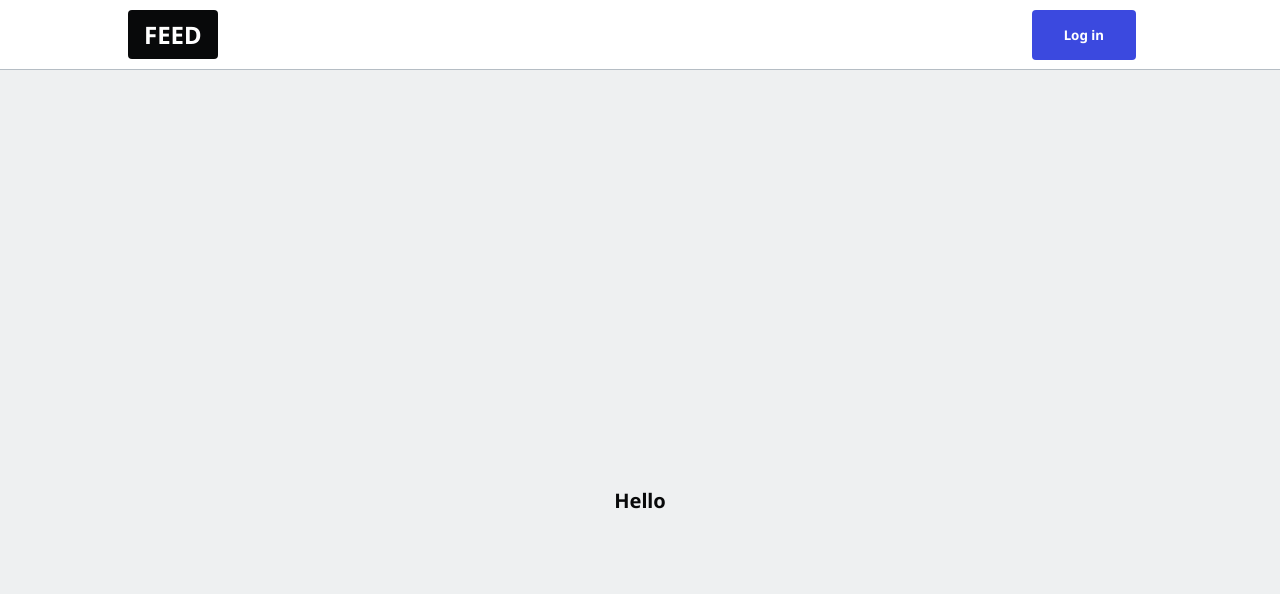
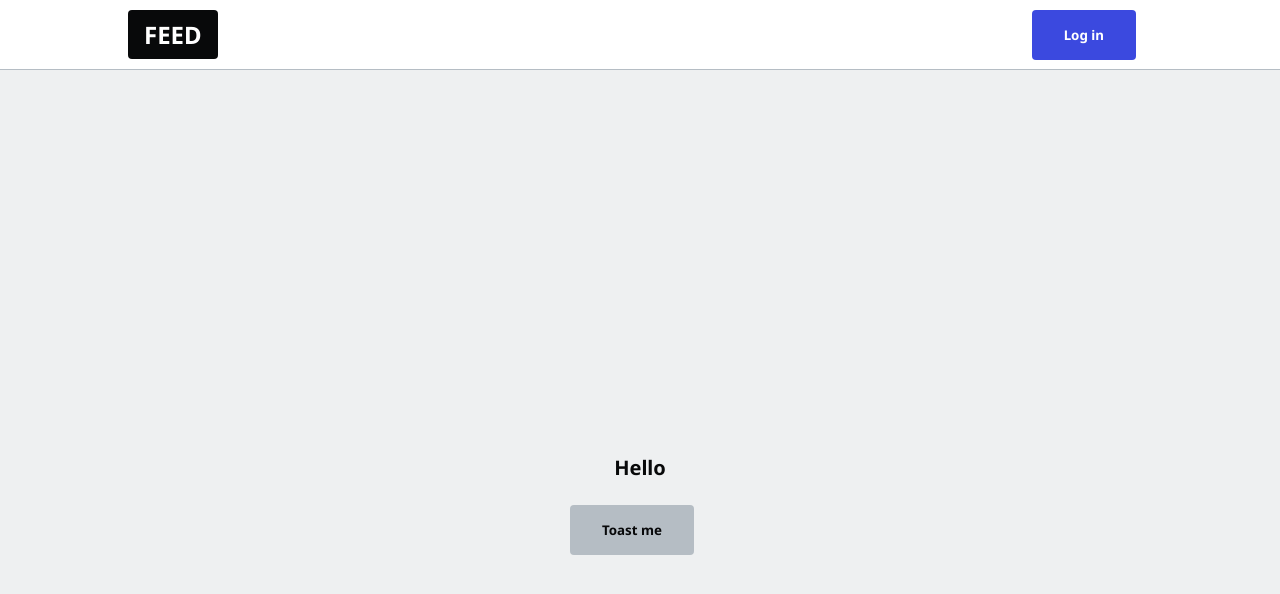
Before and after one commit to unclecode/easy-blog, a Next.js app: page / in a window 1280 px wide. Shown: the top 594 px of the page. Built offline with nearby package versions, Linux system fonts and the light colour scheme.

Commit message:
Add react-hot-toast

```diff
--- a/package.json
+++ b/package.json
@@ -12,6 +12,7 @@
     "next": "10.0.7",
     "react": "17.0.1",
     "react-dom": "17.0.1",
-    "react-firebase-hooks": "^2.2.0"
+    "react-firebase-hooks": "^2.2.0",
+    "react-hot-toast": "^1.0.2"
   }
 }
--- a/pages/_app.js
+++ b/pages/_app.js
@@ -1,3 +1,4 @@
+import { Toaster } from "react-hot-toast";
 import Navbar from "../components/Navbar";
 import "../styles/globals.css";
 
@@ -6,6 +7,7 @@
         <>
             <Navbar/>
             <Component {...pageProps} />
+            <Toaster/>
         </>
     );
 }
--- a/pages/index.js
+++ b/pages/index.js
@@ -1,4 +1,5 @@
 import Head from "next/head";
+import toast from "react-hot-toast";
 import styles from "../styles/Home.module.css";
 
 export default function Home() {
@@ -6,6 +7,7 @@
         <div className={styles.container}>
             <div className={styles.main}>
                 <h2>Hello</h2>
+                <button onClick={() => toast.success("hello!")}>Toast me</button>
             </div>
         </div>
     );
```
Also changed, not shown: 2 other files (tests, documents, lock files or other folders).
